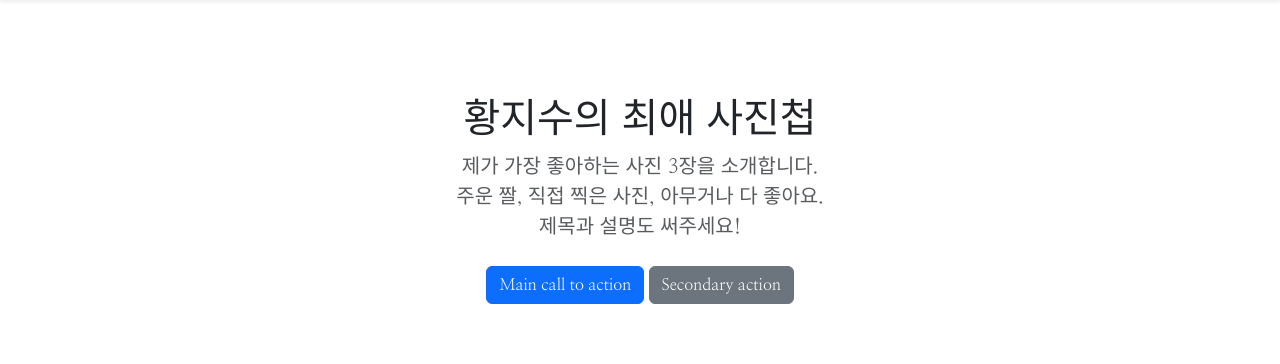
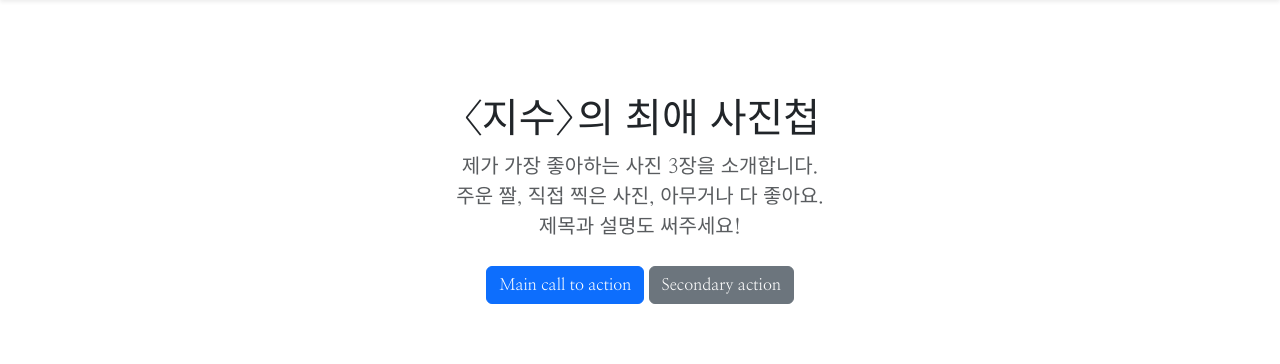
Before and after one commit to plum-king/HwangJiSoo, a Django app: page /portfolio/portfolio/ in a window 1280 px wide. Shown: the part 56-420 px from the top of the page. Run offline with Django 3.2, Linux system fonts and the light colour scheme; data comes from the database, SQL or seed files in the repository; some libraries are stand-ins or nearby versions.

Commit message:
[REFACT] mod portfolio

```diff
--- a/blogproject/portfolio/templates/portfolio.html
+++ b/blogproject/portfolio/templates/portfolio.html
@@ -123,7 +123,7 @@
         <section class="py-5 text-center container">
             <div class="row py-lg-5">
                 <div class="col-lg-6 col-md-8 mx-auto">
-                    <h1 class="fw-light">황지수의 최애 사진첩</h1>
+                    <h1 class="fw-light"><지수>의 최애 사진첩</h1>
                     <p class="lead text-muted">제가 가장 좋아하는 사진 3장을 소개합니다. <br>주운 짤, 직접 찍은 사진, 아무거나 다 좋아요. <br>제목과 설명도 써주세요!</p>
                     <p>
                         <a href="#" class="btn btn-primary my-2">Main call to action</a>
```
